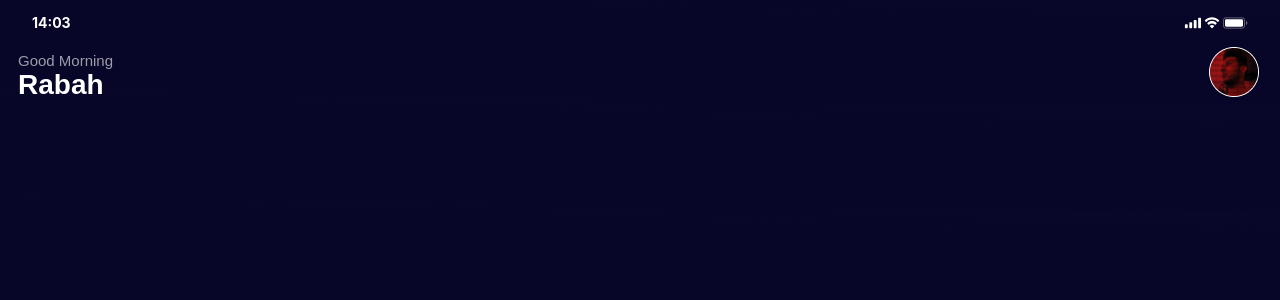
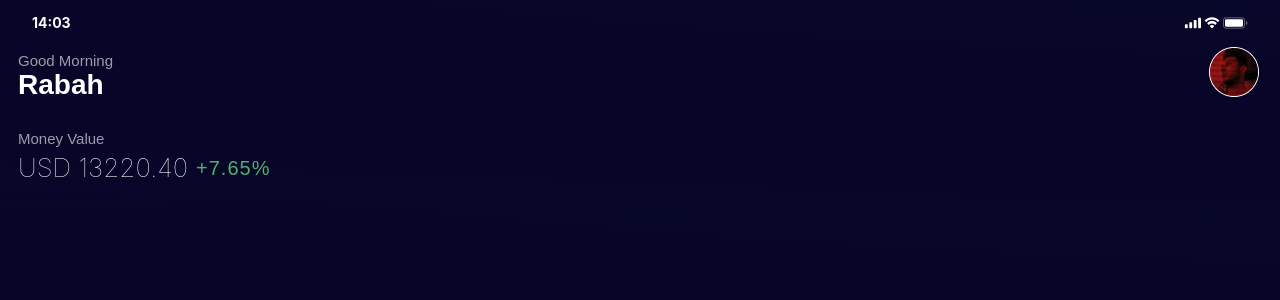
Before and after one commit to BDenisss/react-crypto, a React (Create React App) app: page / in a window 1280 px wide. Shown: the top 300 px of the page. Built offline with nearby package versions, Linux system fonts and the light colour scheme.

Commit message:
:sparkles: introduce balance components

```diff
--- a/src/App.js
+++ b/src/App.js
@@ -1,6 +1,7 @@
 import React from "react";
 import Navbar from "./components/Navbar";
 import Header from "./components/Header";
+import Balance from "./components/Balance";
 import "./index.css";
 
 function App() {
@@ -8,6 +9,7 @@ function App() {
         <div className="App">
             <Navbar />
             <Header />
+            <Balance />
         </div>
     );
 }
--- /dev/null
+++ b/src/components/Balance.css
@@ -0,0 +1,36 @@
+.balance {
+    display: flex;
+    flex-direction: column;
+    margin: 24px 18px;
+    row-gap: 4px;
+}
+
+.balance__amount {
+    display: flex;
+    align-items: center;
+    column-gap: 8px;
+}
+
+.balance__amount h1 {
+    font-family: 'Inter', sans-serif;
+    font-style: normal;
+    font-weight: 100;
+    font-size: 26px;
+    line-height: 31px;
+
+    color: #FFFFFF;
+}
+
+.balance__amount p {
+    font-family: 'Graphik', sans-serif;
+    font-style: normal;
+    font-weight: 500;
+    font-size: 20px;
+    line-height: 20px;
+    /* identical to box height */
+
+    display: flex;
+    align-items: flex-end;
+    letter-spacing: 0.05em;
+    margin: 0;
+}
--- /dev/null
+++ b/src/components/Balance.js
@@ -0,0 +1,25 @@
+import React from "react";
+import "./Balance.css";
+
+const Balance = () => {
+    const percentage = 7.65; // cette valeur peut-être récupérée depuis une API
+
+    const getPercentageColor = (value) => {
+        return value >= 0 ? "#51AE6F" : "red";
+    };
+
+    return (
+        <div className="balance">
+            <h2>Money Value</h2>
+            <div className="balance__amount">
+                <h1>USD 13220.40</h1>
+                <p style={{ color: getPercentageColor(percentage) }}>
+                    {percentage >= 0 ? "+" : ""}
+                    {percentage.toFixed(2)}%
+                </p>
+            </div>
+        </div>
+    );
+};
+
+export default Balance;
```
